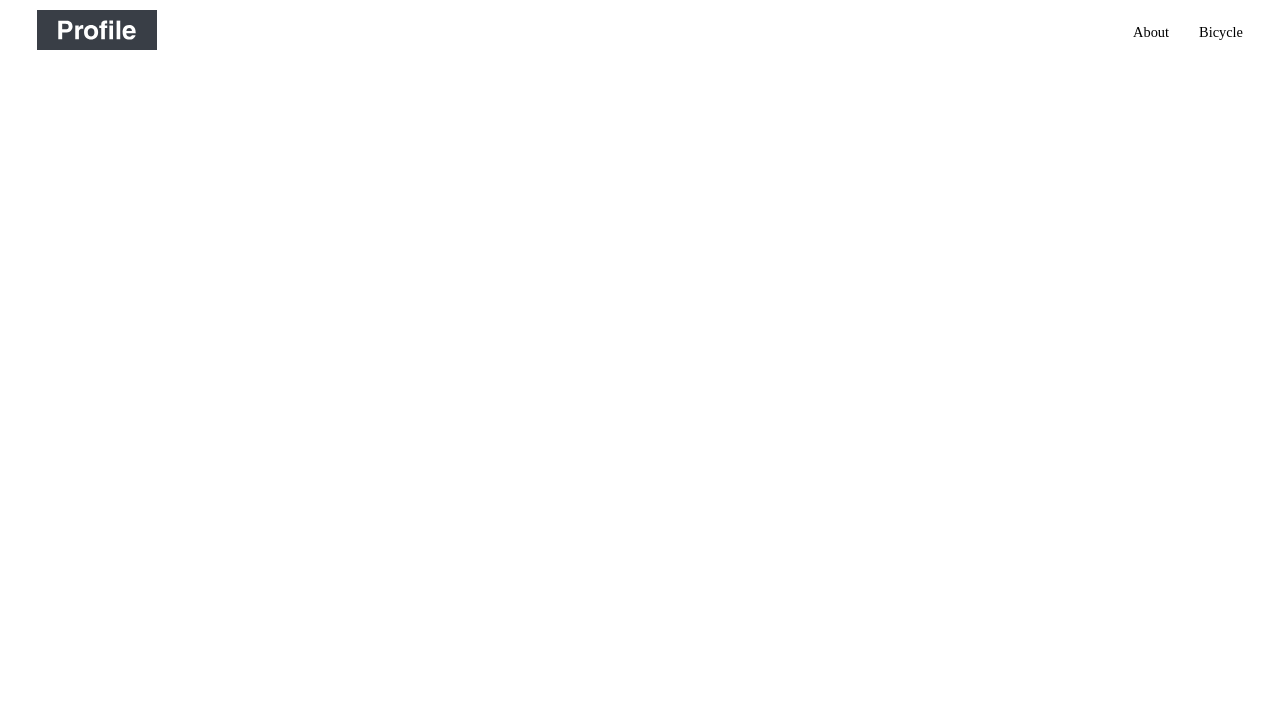
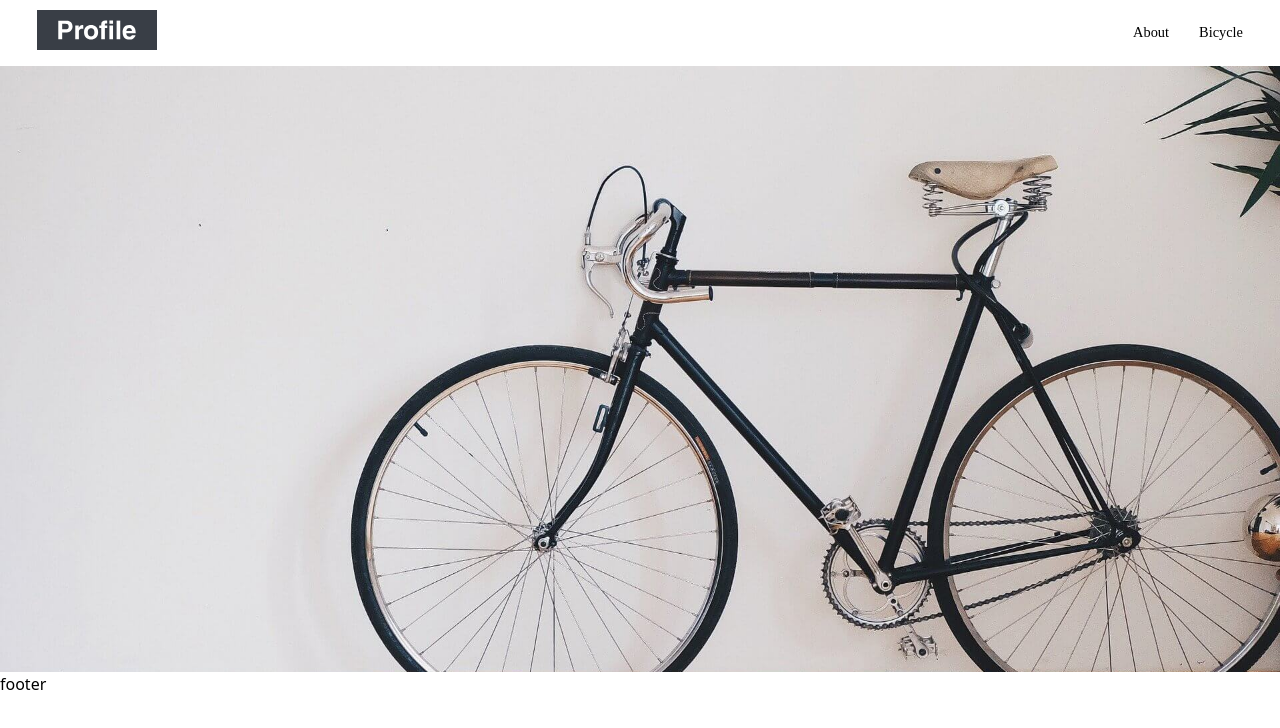
Before and after one commit to zorro901/html-prod-sample, a Next.js app: page / in a window 1280 px wide. Shown: the top 728 px of the page. Built offline with nearby package versions, Linux system fonts and the light colour scheme.

Commit message:
Create Hero

```diff
--- /dev/null
+++ b/components/hero.tsx
@@ -0,0 +1,10 @@
+const Hero = () => {
+  return (
+    <>
+      <img style={{ height: '606px', objectFit: "cover" }} src="/assets/mainvisual.jpg" alt="" height={606}
+           width={1920} />
+    </>
+  );
+}
+
+export default Hero;
--- a/pages/index.tsx
+++ b/pages/index.tsx
@@ -1,12 +1,17 @@
 import type { NextPage } from 'next'
 import Header from "../components/header";
+import Hero from "../components/hero";
 
 const Home: NextPage = () => {
   return (
-    <>
+    <div className={'h-[200vh]'}>
       <Header />
-    </>
-  )
+      <main>
+        <Hero/>
+      </main>
+      <div className={'h-3'}>footer</div>
+    </div>
+  );
 }
 
 export default Home
```
